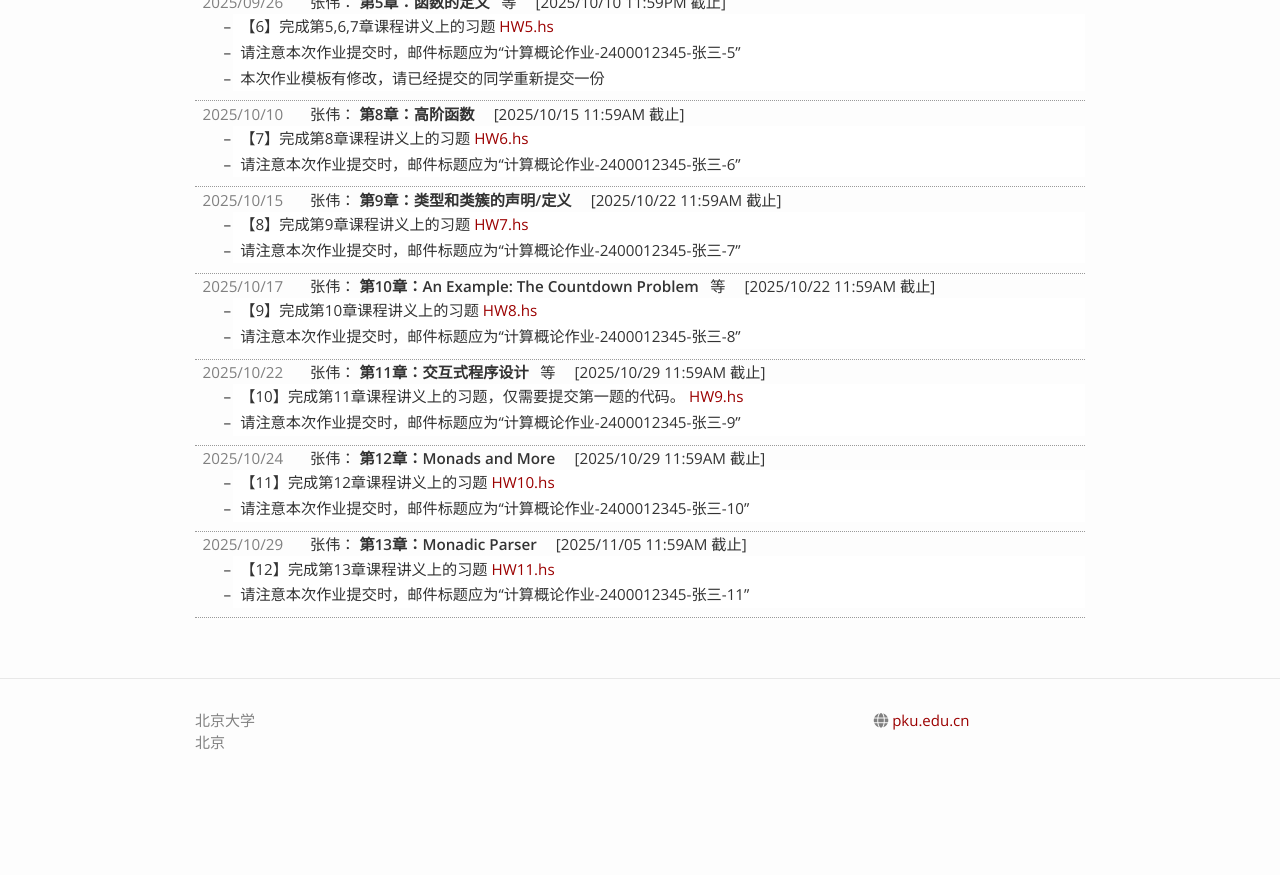
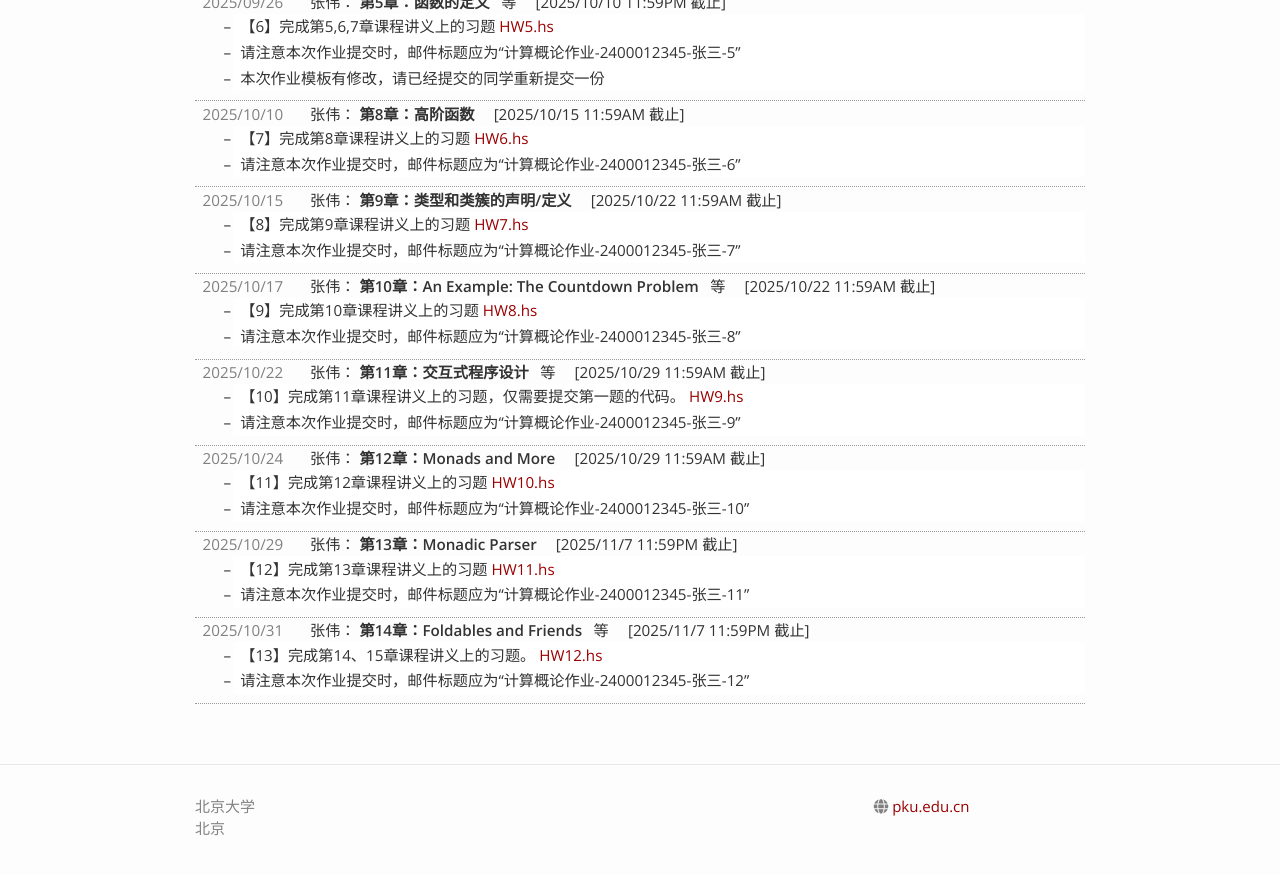
Before and after one commit to zhenjiang888/FP, a Jekyll site: the page built from 2025/assignments.md, in a window 1280 px wide and 900 px high, scrolled down 904 px. Shown: the top 875 px of the window. Built offline with Jekyll 4.4.1, drawn with Linux system fonts in a browser that asks for light colours; nearby versions of some CDN libraries; before the commit the page ends 1718 px from its top, so only the background shows below that.

Commit message:
Updating 2025 Fall ch13

```diff
--- a/_data/_2025.yaml
+++ b/_data/_2025.yaml
@@ -160,5 +160,19 @@ lectures:
       linktitle: HW11.hs
       link: homeworks/HW11.hs
     - text: 请注意本次作业提交时，邮件标题应为“计算概论作业-2400012345-张三-11”
-    due: 2025/11/05 11:59AM
+    due: 2025/11/7 11:59PM
+- teacher: 张伟
+  date: 2025/10/31
+  slides:
+  - title: "第14章：Foldables and Friends"
+    link: 第14章 foldables and friends.pdf
+  - title: "第15章：计算模型—Lazy Evaluation"
+    link: 第15章 lazy evaluation.pdf
+  assignment:
+    descriptions:
+    - text: 【13】完成第14、15章课程讲义上的习题。
+      linktitle: HW12.hs
+      link: homeworks/HW12.hs
+    - text: 请注意本次作业提交时，邮件标题应为“计算概论作业-2400012345-张三-12”
+    due: 2025/11/7 11:59PM
 updates: []
```
Also changed, not shown: 3 other files.
